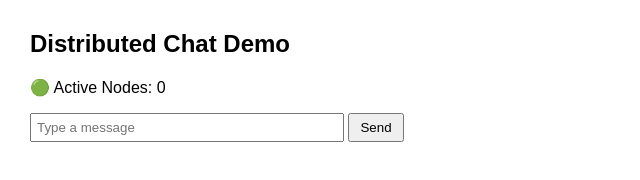
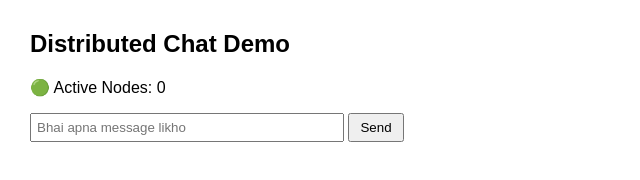
Before and after one commit to manishsaini91/distributed-chat-demo, a plain HTML site: page index.html in a window 1280 px wide. Shown: the full height of the page, 0-640 px from the left. Drawn offline with Linux system fonts and the light colour scheme; no server answers.

Commit message:
Re-deploy site

```diff
--- a/index.html
+++ b/index.html
@@ -35,7 +35,7 @@
 <body>
     <h2>Distributed Chat Demo</h2>
     <p>🟢 Active Nodes: <span id="activeNodes">0</span></p>
-    <input id="msgInput" placeholder="Type a message" />
+    <input id="msgInput" placeholder="Bhai apna message likho" />
     <button onclick="sendMsg()">Send</button>
     <ul id="messages"></ul>
     <script src="main.js"></script>
```
